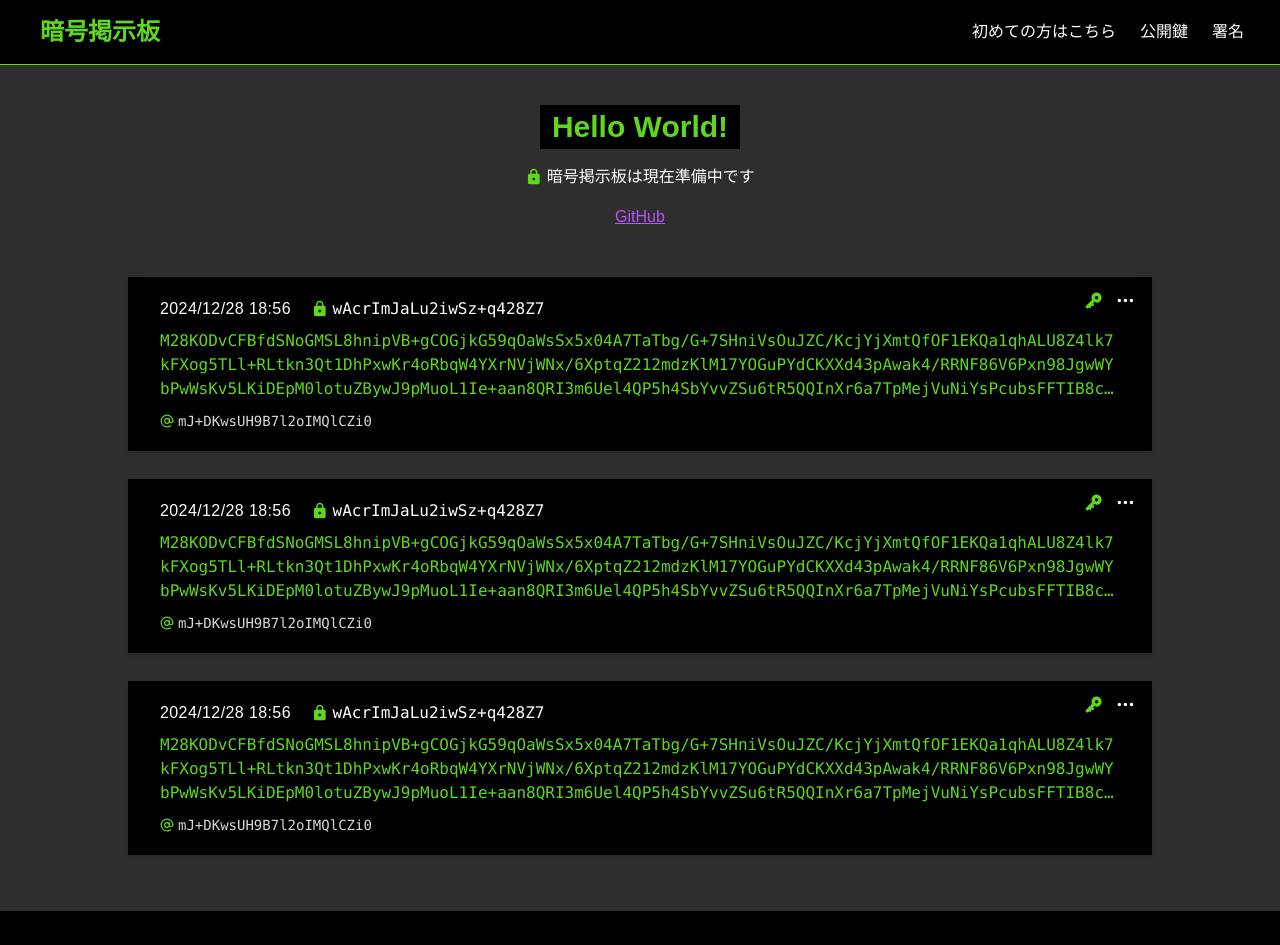
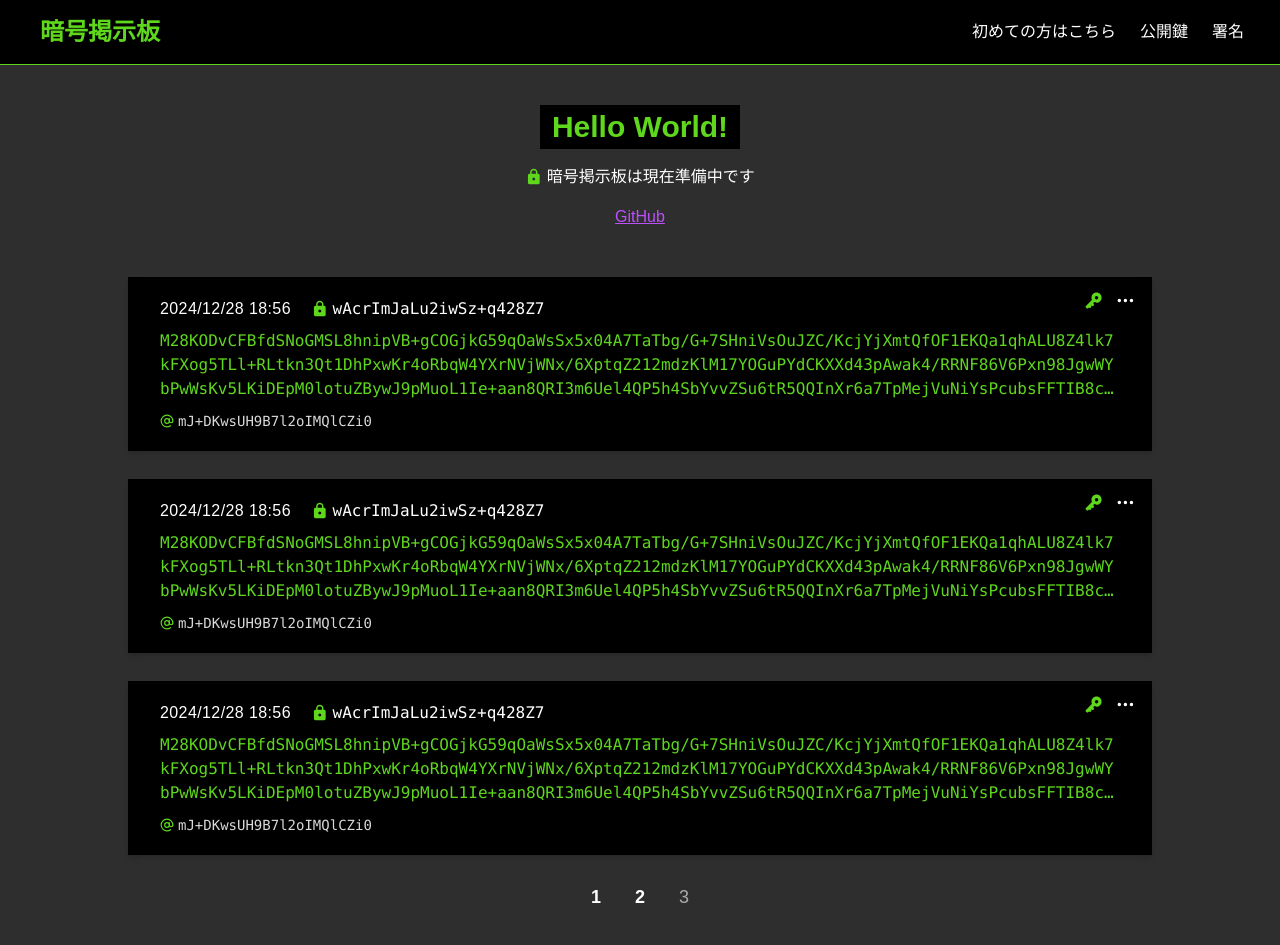
Before and after one commit to nanasi-1/encrypted-board, a Next.js app: page / in a window 1280 px wide. Shown: the top 945 px of the page. Built offline with nearby package versions, Linux system fonts and the light colour scheme.

Commit message:
コンポーネントを追加

```diff
--- a/src/app/page.tsx
+++ b/src/app/page.tsx
@@ -1,5 +1,6 @@
 import { Icones, LockIcon } from "@/components/ui/icons";
 import PostCard from "./(components)/post-card/post-card";
+import Pagination from "@/components/ui/pagenation/pagination";
 
 export default function Home() {
   return (
@@ -20,6 +21,7 @@ export default function Home() {
         <PostCard />
         <PostCard />
         <PostCard />
+        <Pagination />
       </div>
     </>
   );
--- /dev/null
+++ b/src/components/ui/pagenation/pagination.tsx
@@ -0,0 +1,37 @@
+import { classnameBuilder } from "@/utils/classname-builder"
+import Link from "next/link"
+
+function Nav({ children, href, current, disabled }: {
+  children: React.ReactNode
+  href: string
+  current?: boolean
+  disabled?: boolean
+}) {
+  const innerClassname = classnameBuilder()
+    .addByArray(['border-primary', 'px-2', 'block', 'pb-0.5', 'text-lg'] as const)
+    .add(`border-b-${current ? '2' : '0'}`) // 線を入れるかどうか
+    .addByArray(disabled ? ['opacity-60', 'cursor-not-allowed'] : ['font-bold'])
+    .build()
+
+  const buttonClassname = classnameBuilder()
+    .addByArray(["py-2"])
+    .build()
+
+  return (
+    <li className="w-10 text-center">
+      <Link className={buttonClassname} href={href}>
+        <span className={innerClassname}>{children}</span>
+      </Link>
+    </li>
+  )
+}
+
+export default function Pagination() {
+  return (
+    <ul className="flex gap-x-1">
+      <Nav href="/?page=1" children={1} />
+      <Nav href="/?page=2" children={2} current />
+      <Nav href="/?page=3" children={3} disabled />
+    </ul>
+  )
+}
```
